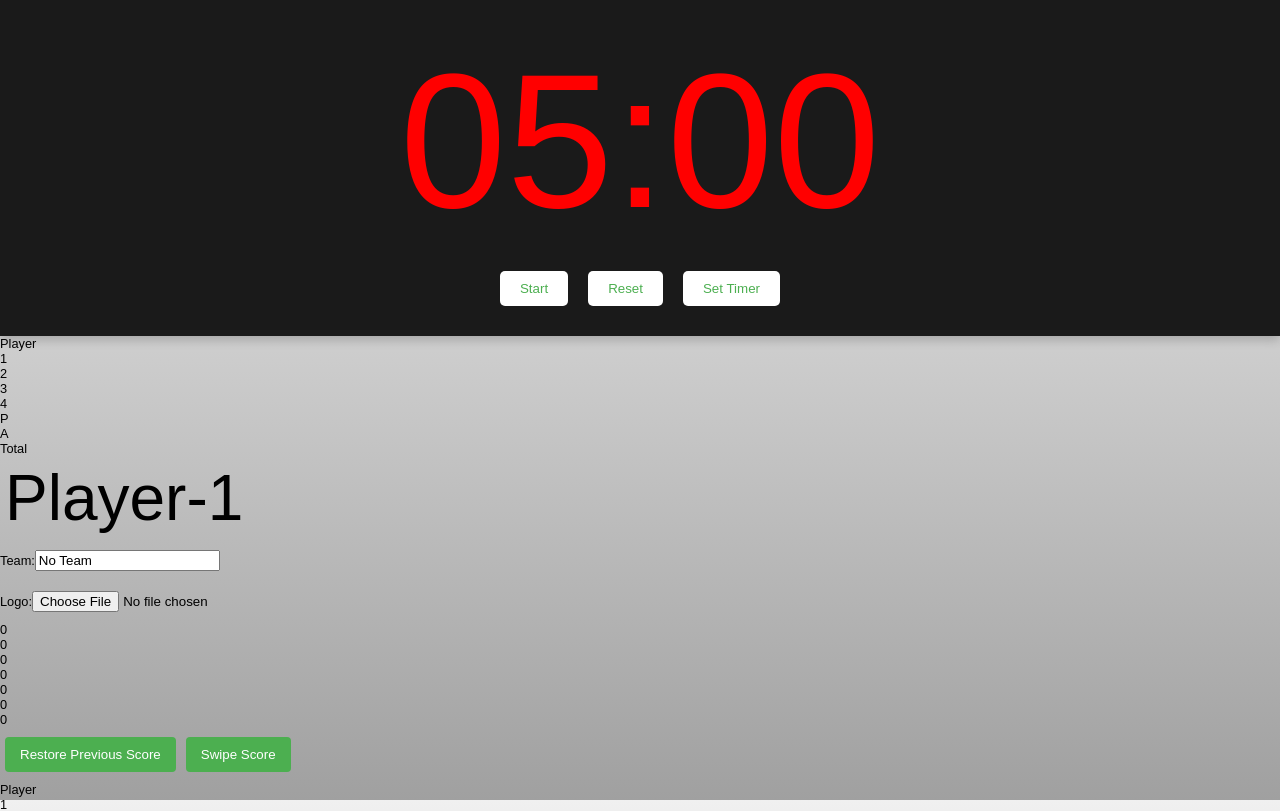
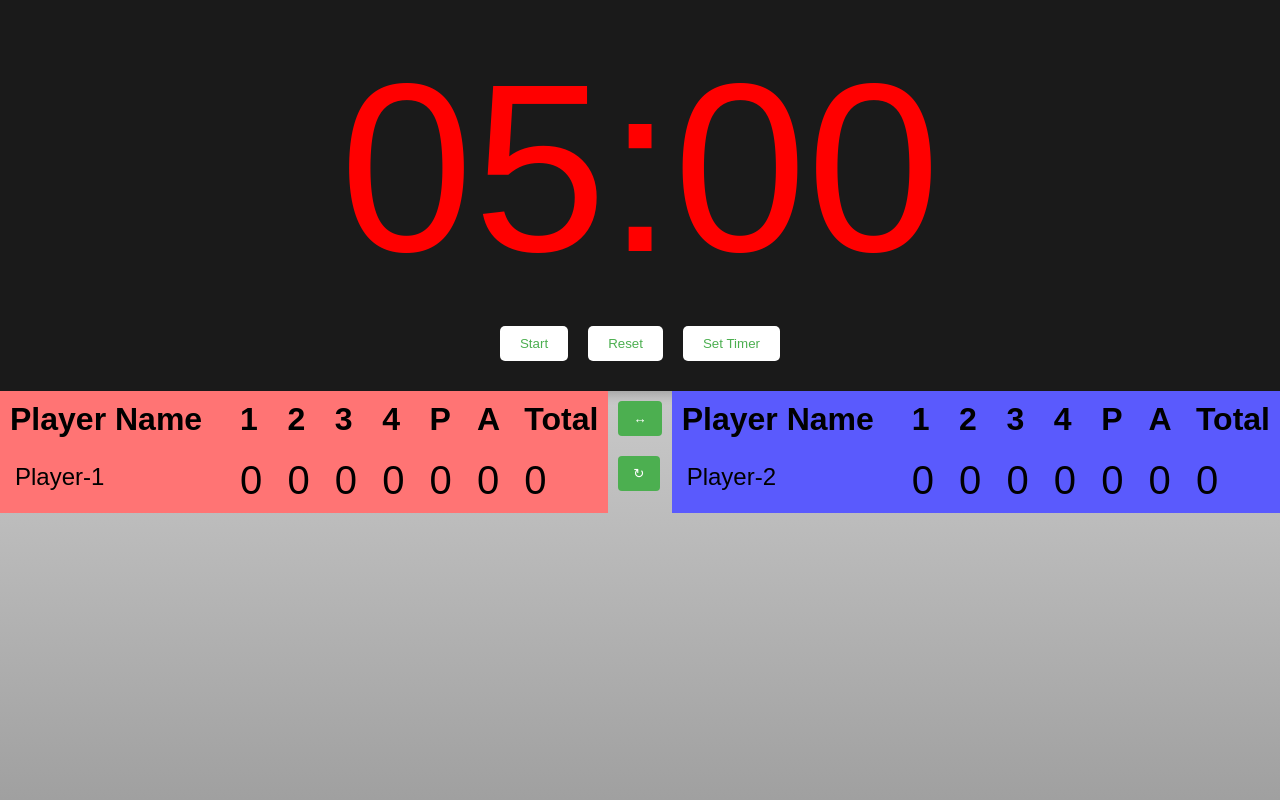
Before and after one commit to Maracash41/BJJ-Scorekeeper, a React (Vite) app: page / in a window 1280 px wide. Shown: the top 811 px of the page. Built offline with nearby package versions, Linux system fonts and the light colour scheme.

Commit message:
feat: add styles for Scores

```diff
--- a/src/components/Player/Player.tsx
+++ b/src/components/Player/Player.tsx
@@ -54,7 +54,7 @@ const Player: React.FC<PlayerProps> = ({ player, changeName }) => {
         onChange={changePlayerNameHandler}
         value={currentPlayerName}
       />
-      <label className={classes.team}>
+      {/* <label className={classes.team}>
         Team:
         <input
           type="text"
@@ -73,7 +73,7 @@ const Player: React.FC<PlayerProps> = ({ player, changeName }) => {
           onChange={fileLogoHandler}
         />
       </label>
-      {imageSrc && <img src={imageSrc} />}
+      {imageSrc && <img src={imageSrc} />} */}
     </div>
   );
 };
--- a/src/components/Player/player.module.css
+++ b/src/components/Player/player.module.css
@@ -5,15 +5,11 @@
   flex-direction: column;
 }
 
-.playerHeading {
-  font-size: 4rem;
-  font-weight: bold;
-}
-
 .playerName {
   margin: 0;
   padding: 5px;
-  font-size: 5rem;
+  max-width: 200px;
+  font-size: 1.5rem;
   background-color: transparent;
   outline: none;
   border: none;
--- a/src/components/Scoreboard/Scoreboard.tsx
+++ b/src/components/Scoreboard/Scoreboard.tsx
@@ -1,6 +1,7 @@
 import React, { useState } from "react";
 import Scores from "../Scores/Scores";
 import { IPlayer } from "../intefaces/interfaces";
+import classes from "./scoreboard.module.css";
 
 interface ScoreboardProps {
   players: IPlayer[];
@@ -21,14 +22,17 @@ const Scoreboard: React.FC<ScoreboardProps> = ({
   const playerTwo = players[1];
 
   return (
-    <div className="scoreboard">
+    <div className={classes.scoreboard}>
       <Scores
         player={playerOne}
         changeName={changeName}
         incrementScore={incrementScore}
       />
-      <button onClick={() => revertScore()}>Restore Previous Score</button>
-      <button onClick={() => transferPoint()}>Swipe Score</button>
+      <div className={classes.scoreboardButtons}>
+        <button onClick={() => transferPoint()}>&#8596;</button>
+        <button onClick={() => revertScore()}>&#8635;</button>
+      </div>
+
       <Scores
         player={playerTwo}
         changeName={changeName}
--- /dev/null
+++ b/src/components/Scoreboard/scoreboard.module.css
@@ -0,0 +1,18 @@
+@import url("../../styles/vars.css");
+
+.scoreboard {
+  display: flex;
+  gap: 5px;
+}
+
+.scoreboard > :nth-child(1) {
+  background-color: var(--background-player-one);
+}
+
+.scoreboard > :nth-child(3) {
+  background-color: var(--background-player-two);
+}
+
+.scoreboardButtons {
+  flex-direction: column;
+}
--- a/src/components/Scores/Scores.tsx
+++ b/src/components/Scores/Scores.tsx
@@ -15,9 +15,8 @@ const Scores: React.FC<ScoresProps> = ({
   incrementScore,
 }) => {
   return (
-    <div className={classes.scores}>
     <div className={classes.scoresTable}>
-        <div className={classes.scoresTableHeader}>Player</div>
+      <div className={classes.scoresTableHeader}>Player Name</div>
       <div
         className={classes.scoresTableHeader}
         onClick={() => incrementScore(player.id, 0, 1)}
@@ -64,7 +63,6 @@ const Scores: React.FC<ScoresProps> = ({
         </div>
       ))}
     </div>
-    </div>
   );
 };
 
--- a/src/components/Scores/scores.module.css
+++ b/src/components/Scores/scores.module.css
@@ -1,4 +1,15 @@
 .scoresTable {
   display: grid;
-  grid-template-columns: repeat(1fr, 8);
+  grid-template-columns: repeat(8, 1fr);
 }
+
+.scoresTableHeader {
+  padding: 10px;
+  font-size: 2rem;
+  font-weight: bold;
+}
+
+.scoresTableCell {
+  font-size: 2.5rem;
+  padding: 10px;
+}
--- a/src/styles/main.css
+++ b/src/styles/main.css
@@ -15,10 +15,6 @@ h5 {
   padding: 0;
 }
 
-html {
-  font-size: 1vw;
-}
-
 body {
   height: 100vh;
   background: var(--main-background-color);
--- a/src/styles/vars.css
+++ b/src/styles/vars.css
@@ -7,4 +7,6 @@
   --button-hover-background: #45a049;
   --input-border: #ccc;
   --input-backgorund: #dfdddd;
+  --background-player-one: #ff7474;
+  --background-player-two: #5a5afd;
 }
```
Lines whose indentation alone changed are shown as unchanged.
